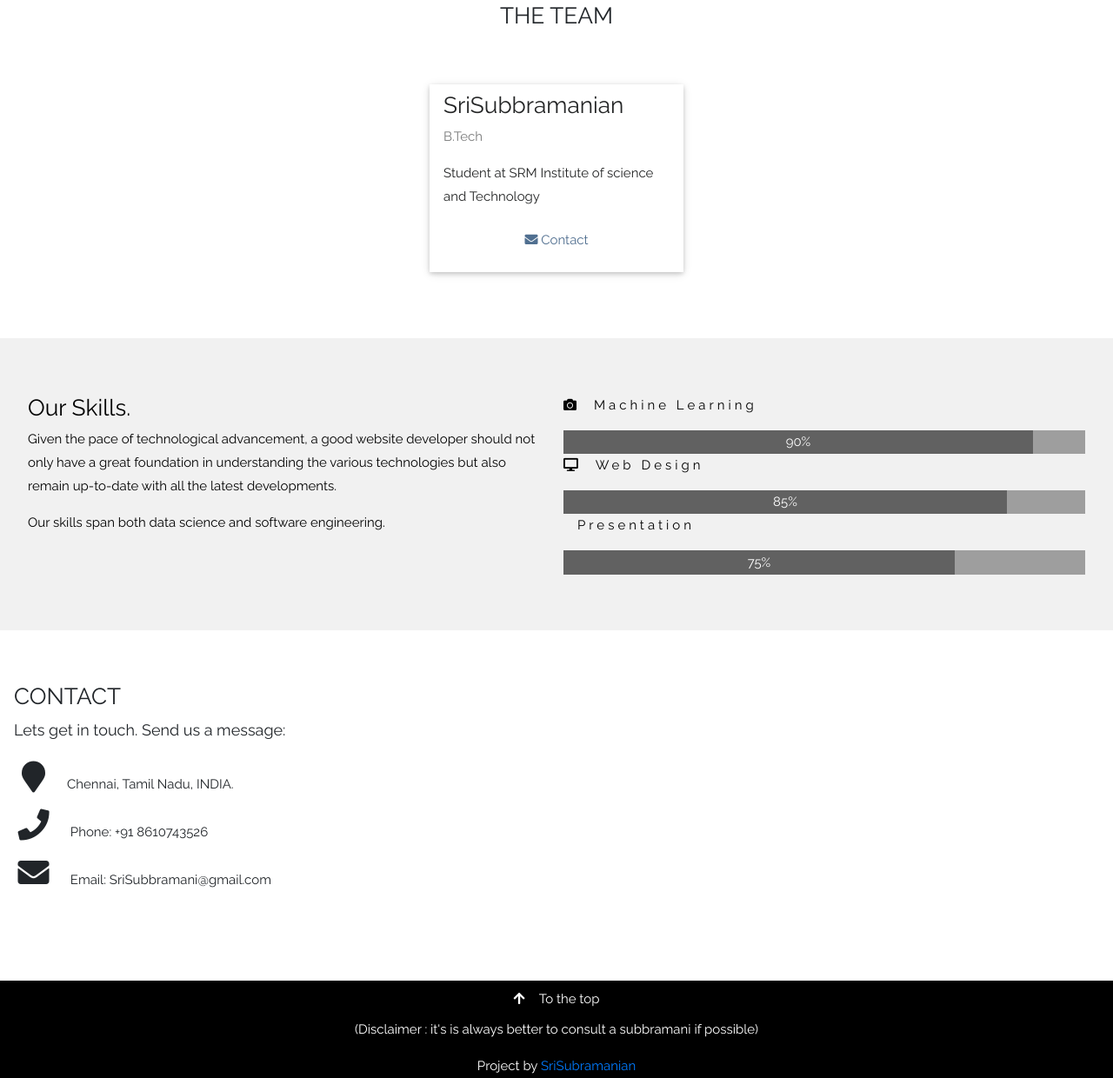
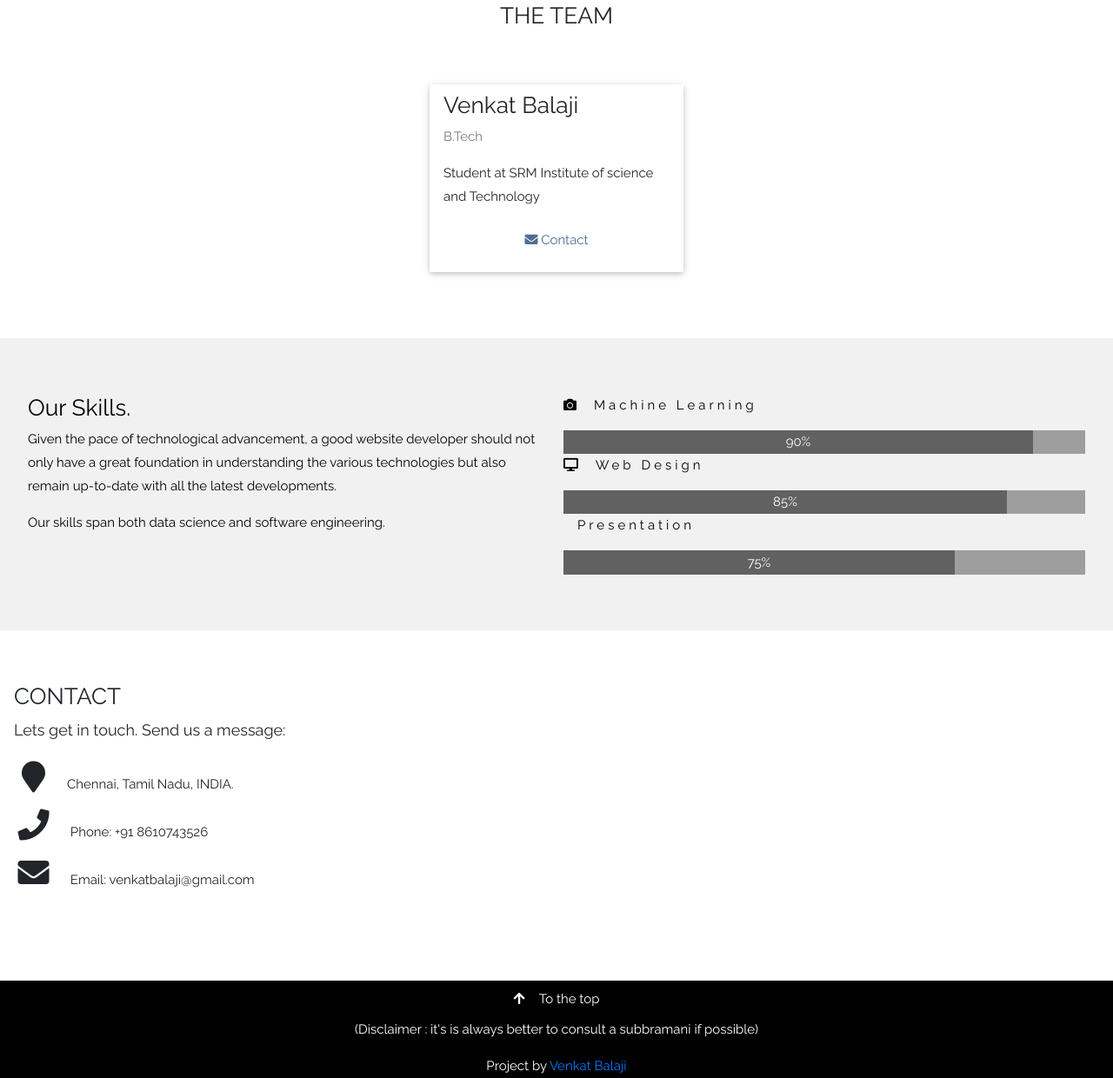
Before and after one commit to jeromejad/heart-disease, a Flask app: page / in a window 1280 px wide. Shown: the part 1758-2998 px from the top of the page at 87% size. Run offline with Flask 2, Linux system fonts and the light colour scheme; some libraries are stand-ins or nearby versions.

Commit message:
Update welcome.html

```diff
--- a/templates/welcome.html
+++ b/templates/welcome.html
@@ -137,12 +137,12 @@ body, html {
   <div class="w3-row-padding w3-grayscale d-flex justify-content-around" style="margin-top:64px">
     <div class="w3-col l3 m6 w3-margin-bottom">
       <div class="w3-card">
-        <!-- <img src="static/team3.jpg" alt="SriSubramanian" style="width:100%"> -->
+        <!-- <img src="static/team3.jpg" alt="Venkat Balaji" style="width:100%"> -->
         <div class="w3-container pt-2">
-          <h3>SriSubbramanian</h3>
+          <h3>Venkat Balaji</h3>
           <p class="w3-opacity">B.Tech</p>
           <p>Student at SRM Institute of science and Technology</p>
-          <a href="mailto:SriSubramanianandrewj1@gmail.com"><p><button  class="w3-button  w3-block"><i class="fa fa-envelope"></i> Contact </button></p></a>
+          <a href="mailto:venkatbalaji@gmail.com"><p><button  class="w3-button  w3-block"><i class="fa fa-envelope"></i> Contact </button></p></a>
         </div>
       </div>
     </div>
@@ -188,7 +188,7 @@ body, html {
   <div style="margin-top:20px">
     <p><i class="fa fa-map-marker fa-fw w3-xxlarge w3-margin-right"></i>Chennai, Tamil Nadu, INDIA.</p>
     <p><i class="fa fa-phone fa-fw w3-xxlarge w3-margin-right"></i> Phone: +91 8610743526</p>
-    <p><i class="fa fa-envelope fa-fw w3-xxlarge w3-margin-right"> </i> Email: SriSubbramani@gmail.com</p>
+    <p><i class="fa fa-envelope fa-fw w3-xxlarge w3-margin-right"> </i> Email: venkatbalaji@gmail.com</p>
     <br>
 
   </div>
@@ -198,7 +198,7 @@ body, html {
 <footer class="w3-center w3-black w3-padding-40">
   <a href="#home" class="w3-button"><i class="fa fa-arrow-up w3-margin-right"></i>To the top</a>
   <p>(Disclaimer : it's is always better to consult a subbramani if possible)</p>
-  <p>Project by <a href="/" title="W3.CSS" target="_blank" class="w3-hover-text-green">SriSubramanian</a></p>
+  <p>Project by <a href="/" title="W3.CSS" target="_blank" class="w3-hover-text-green">Venkat Balaji</a></p>
 </footer>
 
 <script>
```
